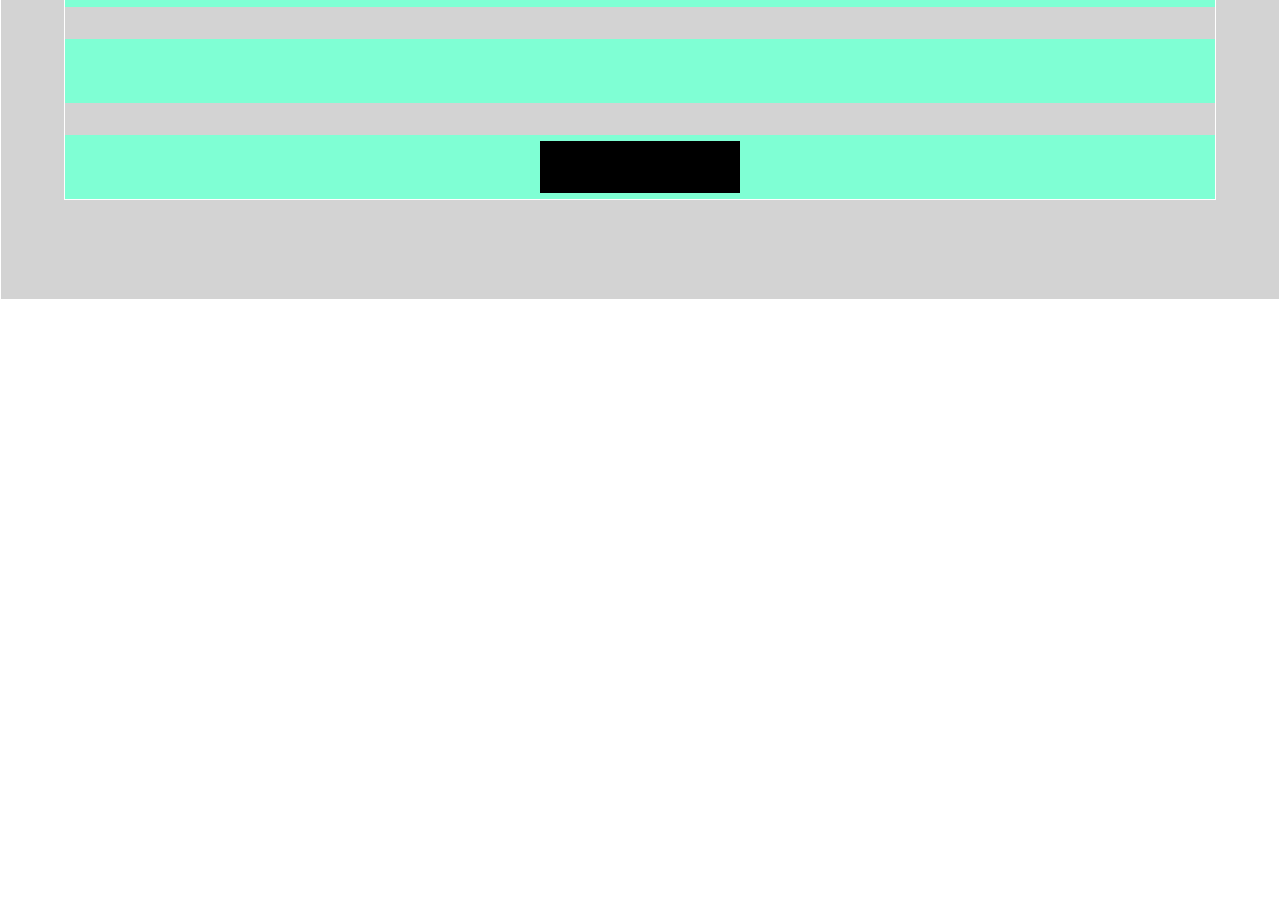
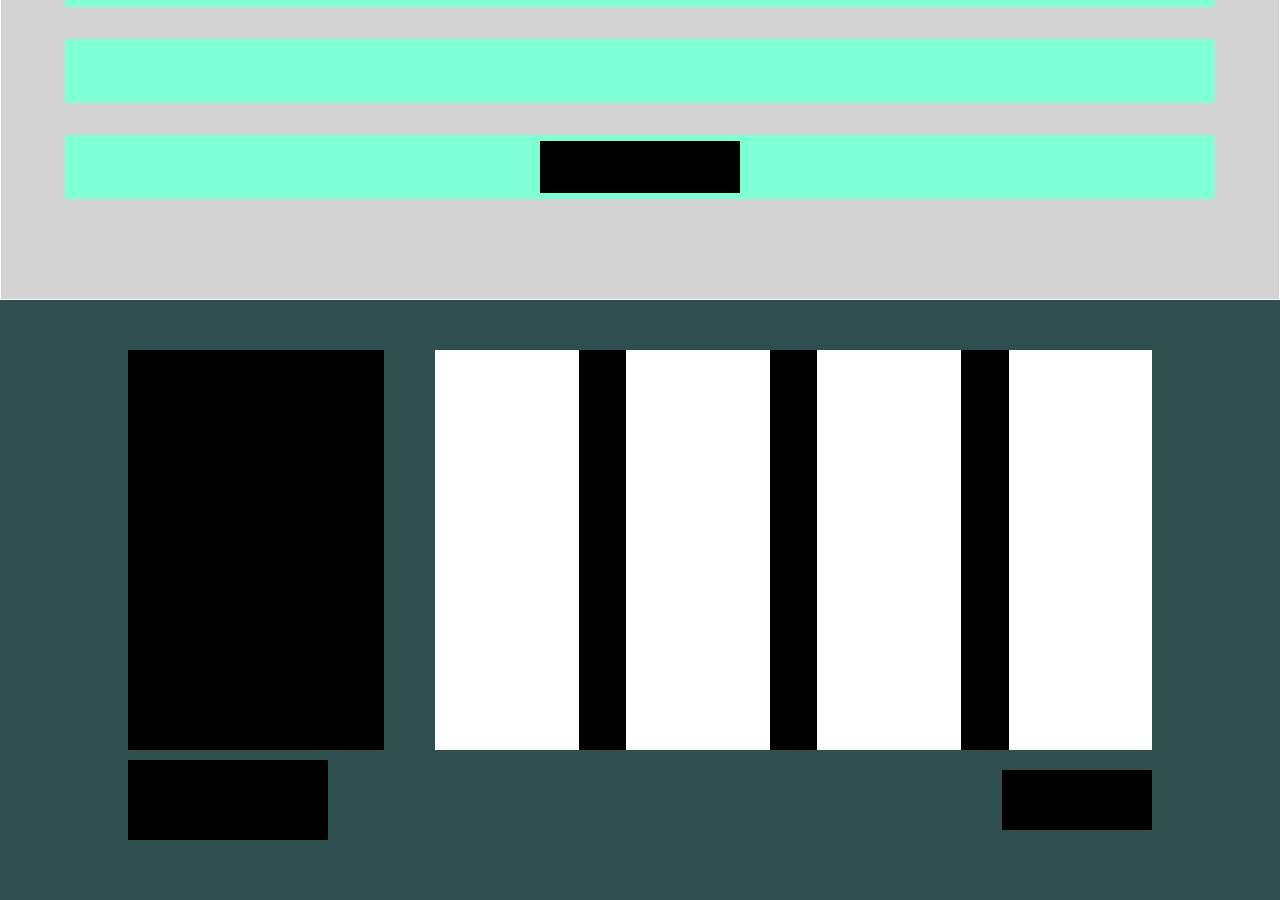
Before and after one commit to FRANCO1357/htmlcss-struttura-discord, a plain HTML site: page index.html in a window 1280 px wide. Shown: the part 2808-3708 px from the top of the page. Before the commit the page ends 3108 px from the top, so only its background shows below. Drawn offline with Linux system fonts and the light colour scheme.

Commit message:
added footer

```diff
--- a/css/style.css
+++ b/css/style.css
@@ -167,7 +167,7 @@ main{
 }
 
 .contenuto-fourth{
-    border: 1px solid white;
+    /* border: 1px solid white; */
     height: 800px;
     width: 90%;
     display: flex;
@@ -212,3 +212,59 @@ main{
     height: 80%;
     width: 200px;
 }
+
+footer{
+    background-color: darkslategray;
+    height: 600px;
+    display: flex;
+    flex-direction: column;
+    justify-content: center;
+    align-items: center;
+}
+
+.contenuto-footer{
+    /* border: 1px solid white; */
+    width: 80%;
+    display: flex;
+    justify-content: space-between;
+}
+
+.social{
+    background-color: black;
+    width: 25%;
+}
+
+.footer-menu{
+    background-color: black;
+    width: 70%;
+    height: 400px;
+    display: flex;
+    justify-content: space-between;
+}
+
+.footer-menu .option{
+    background-color: white;
+    width: 20%;
+    height: 400px;
+}
+
+.footer-footer{
+    /* border: 1px solid white; */
+    width: 80%;
+    height: 100px;
+    display: flex;
+    align-items: center;
+    justify-content: space-between;
+}
+
+.footer-logo{
+    background-color: black;
+    height: 80%;
+    width: 200px;
+}
+
+.registrati{
+    background-color: black;
+    height: 60%;
+    width: 150px;
+}
--- a/index.html
+++ b/index.html
@@ -70,11 +70,23 @@
             </div>
         </section>
 
+    </main>
 
-
-
-
-    </main>
+    <footer>
+        <div class="contenuto-footer">
+            <div class="social"></div>
+            <div class="footer-menu">
+                <div class="option"></div>
+                <div class="option"></div>
+                <div class="option"></div>
+                <div class="option"></div>
+            </div>
+        </div>
+        <div class="footer-footer">
+            <div class="footer-logo"></div>
+            <div class="registrati"></div>
+        </div>
+    </footer>
 
 </body>
 </html>
```
